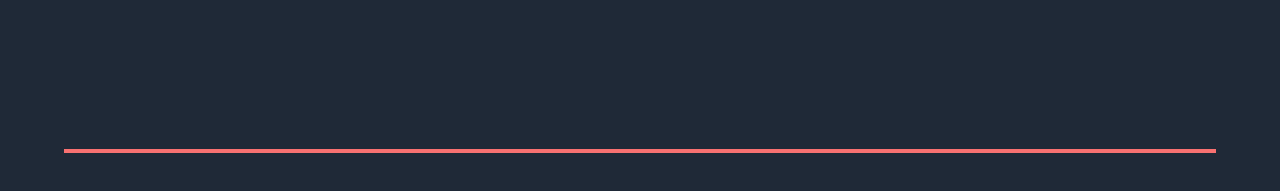
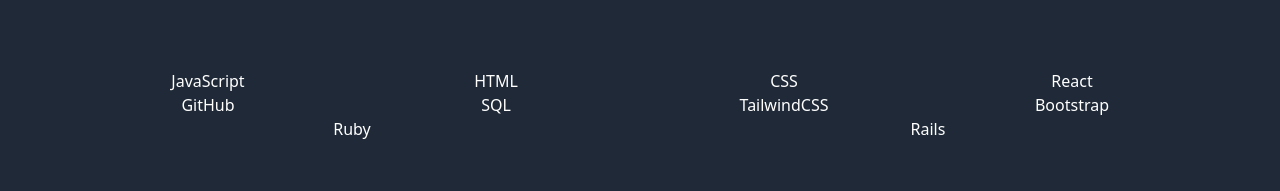
Before and after one commit to dylancherrydev/portfolio, a React (Create React App) app: page / in a window 1280 px wide. Shown: the part 1893-2084 px from the top of the page. Built offline with nearby package versions, Linux system fonts and the light colour scheme.

Commit message:
Added tech stack titles, need to add logos.

```diff
--- a/src/App.js
+++ b/src/App.js
@@ -49,6 +49,40 @@
       <div class="pb-16 pl-16 pr-16">
         <div class="text-center mb-12 border-b-4 border-red-400 pb-20">
           <h2 class="text-4xl text-red-400 font-bold mb-16">Tech Stack</h2>
+          <ul class="grid grid-cols-4">
+            <li>
+              <p class="text-white">JavaScript</p>
+            </li>
+            <li>
+              <p class="text-white">HTML</p>
+            </li>
+            <li>
+              <p class="text-white">CSS</p>
+            </li>
+            <li>
+              <p class="text-white">React</p>
+            </li>
+            <li>
+              <p class="text-white">GitHub</p>
+            </li>
+            <li>
+              <p class="text-white">SQL</p>
+            </li>
+            <li>
+              <p class="text-white">TailwindCSS</p>
+            </li>
+            <li>
+              <p class="text-white">Bootstrap</p>
+            </li>
+          </ul>
+          <ul class="grid grid-cols-2">
+            <li>
+              <p class="text-white">Ruby</p>
+            </li>
+            <li>
+              <p class="text-white">Rails</p>
+            </li>
+          </ul>
         </div>
       </div>
     </body>
```
